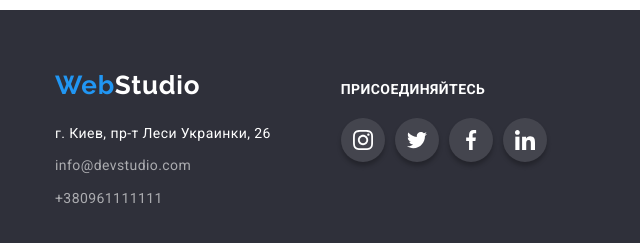
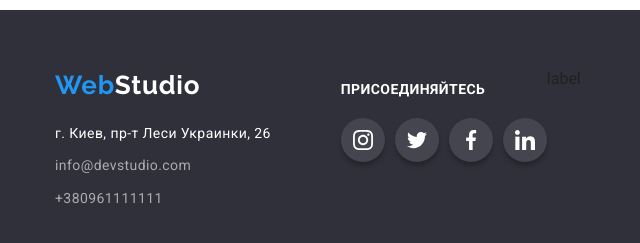
Before and after one commit to SergeyKutenniy/goit-markup-hw-06, a plain HTML site: page index.html in a window 1280 px wide. Shown: the part 2666-2909 px from the top of the page, 0-640 px from the left. Drawn offline with nearby package versions, Linux system fonts and the light colour scheme.

Commit message:
New form

```diff
--- a/index.html
+++ b/index.html
@@ -365,6 +365,13 @@
                         </ul>
                     </div>
                 </div>
+
+                <form>
+                    <div class="subscribe">
+                    label
+                    </div>
+                </form>
+
             </div>
     </footer>
     <div data-modal class="backdrop is-hidden ">
```
